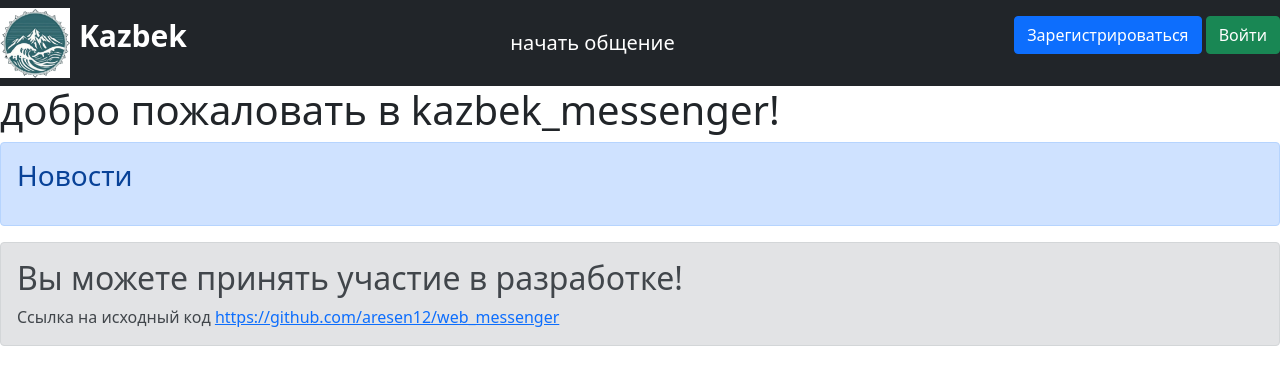
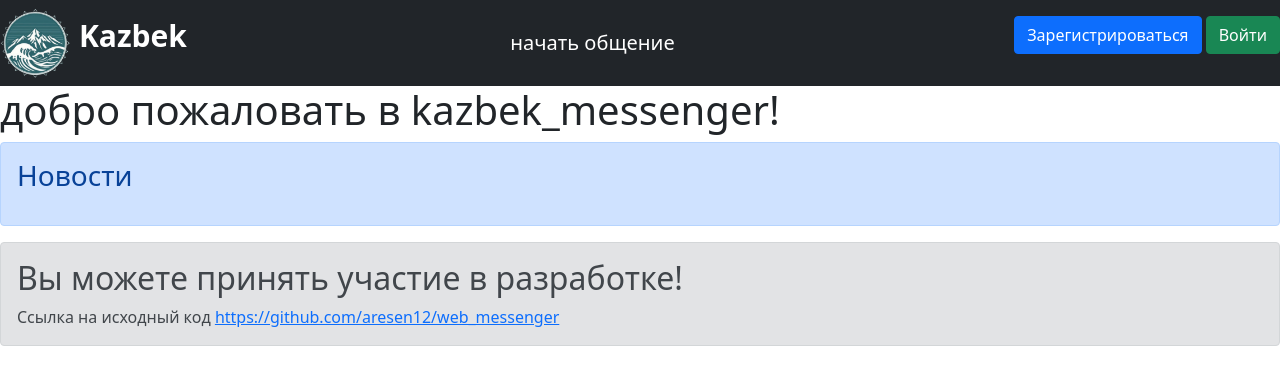
Before and after one commit to aresen12/web_messenger, a Flask app: page / in a window 1280 px wide. Shown: the top 385 px of the page. Run offline with Flask 3, Linux system fonts and the light colour scheme; data that the repository does not hold is empty.

Commit message:
сделал два логотипа

```diff
--- a/templates/base.html
+++ b/templates/base.html
@@ -12,7 +12,7 @@
 <header>
     <nav class="navbar navbar-dark bg-dark" style="color:white; background:black;">
         <div>
-            <img src="/static/img/main.png" style="height:70px;">
+            <img src="/static/img/main_black.png" style="height:70px;">
             <b style="margin-left:5px;font-size:30px;">Kazbek</b>
         </div>
          <a class="navbar-brand" href="/m">начать общение</a>
```
Also changed, not shown: static/img/main_black.png (added).
